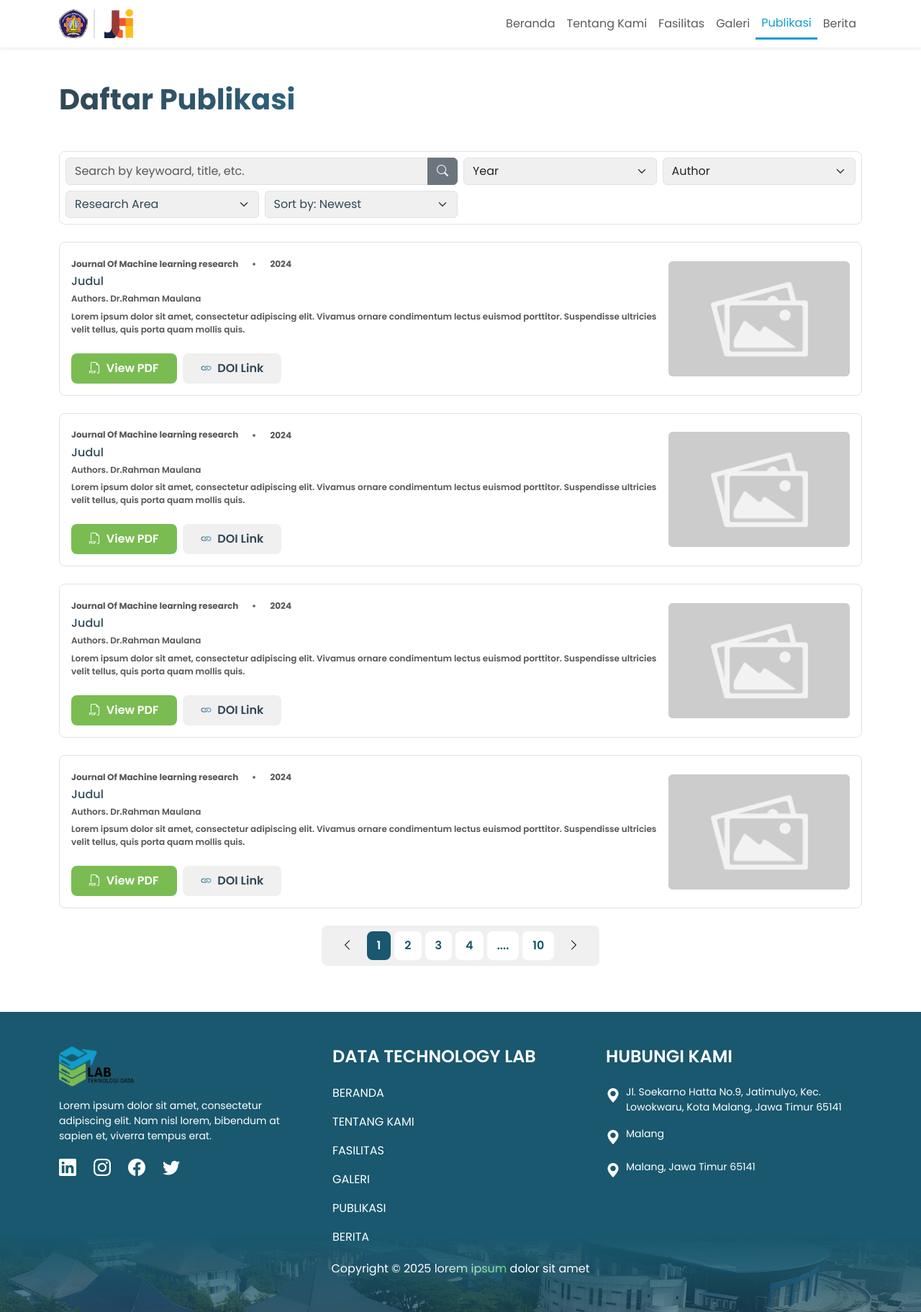
After one commit to 404GH0ST/PBL-Lab-DT, a PHP site: page /publications in a window 1280 px wide. The commit adds this page. Shown: the whole page at 72% size. Run offline with PHP 8.4, Linux system fonts and the light colour scheme.

Commit message:
feat: add publications page

```diff
--- a/app/Controllers/HomeController.php
+++ b/app/Controllers/HomeController.php
@@ -39,6 +39,13 @@ class HomeController extends Controller
         ]);
     }
 
+    public function publicationPage(Request $request): Response
+    {
+        return $this->view('publications', [
+            'title' => 'Publication - Profile Lab DT'
+        ]);
+    }
+
     public function loginPage(Request $request): Response
     {
         return $this->view('login', [
--- /dev/null
+++ b/app/Views/publications.php
@@ -0,0 +1,212 @@
+<section class="bg-white" style="min-height: 100vh;">
+    <div class="container py-5">
+        <h2 class="text-vision-gradient mb-5" style="font-size: 40px; font-weight: bold;">Daftar Publikasi
+        </h2>
+
+        <!-- Filters -->
+        <div class="p-2 border rounded-3">
+            <form action="">
+                <div class="row g-2">
+                    <!-- Search input -->
+                    <div class="col-lg-6">
+                        <div class="input-group">
+                            <input type="text" class="form-control" style="background-color: #F0F0F0;"
+                                placeholder="Search by keywoard, title, etc." aria-label="Search"
+                                aria-describedby="button-search">
+                            <button class="btn btn-secondary" type="submit" id="button-search">
+                                <i class="bi bi-search"></i>
+                            </button>
+                        </div>
+                    </div>
+                    <!-- Year Select Filter -->
+                    <div class="col-lg-3">
+                        <select class="form-select" aria-label="Year select" style="background-color: #F0F0F0;">
+                            <option value="" disabled="" selected>Year</option>
+                            <option value="2025">2025</option>
+                            <option value="2024">2024</option>
+                            <option value="2023">2023</option>
+                            <option value="2022">2022</option>
+                            <option value="2021">2021</option>
+                        </select>
+                    </div>
+                    <!-- Author Filter(nanti pake select2) -->
+                    <div class="col-lg-3">
+                        <select class="form-select" aria-label="Author select" style="background-color: #F0F0F0;">
+                            <option value="" disabled="" selected>Author</option>
+                            <option value="Fabrizio">Fabrizio</option>
+                            <option value="Romano">Romano</option>
+                        </select>
+                    </div>
+                    <!-- Research Area -->
+                    <div class="col-lg-3">
+                        <select class="form-select" aria-label="area select"
+                            style="background-color: #F0F0F0; color: #314755;">
+                            <option value="" disabled="" selected>Research Area</option>
+                            <option value="Malang">Malang</option>
+                            <option value="Jakarta">Jakarta</option>
+                        </select>
+                    </div>
+                    <!-- Created date -->
+                    <div class="col-lg-3">
+                        <select class="form-select" aria-label="created select"
+                            style="background-color: #F0F0F0; color: #314755;">
+                            <option value="" disabled="" selected>Sort by: Newest</option>
+                            <option value="Newest">Newest</option>
+                            <option value="Oldest">Oldest</option>
+                        </select>
+                    </div>
+                </div>
+            </form>
+        </div>
+
+        <div class="d-flex flex-column">
+            <div class="mt-4 border rounded-3 p-3">
+                <div class="d-flex flex-column flex-lg-row justify-content-between align-items-center gap-3">
+                    <div>
+                        <div class="d-flex align-items-center gap-2 fw-bold">
+                            <h2 class="fw-bold m-0" style="font-size: 12px; color: #575757;">Journal Of Machine learning
+                                research
+                            </h2>
+                            <img src="/assets/images/dot-bold.png" alt="" style="width: 28px; height: auto;">
+                            <p class="m-0" style="font-size: 12px; color: #575757;">2024</p>
+                        </div>
+                        <h2 class="all-text-gradient" style="font-size: 16px;">Judul</h2>
+                        <h2 class="fw-semibold" style="font-size: 12px; color: #575757;">Authors. Dr.Rahman Maulana</h2>
+                        <p class="fw-semibold" style="font-size: 12px; color: #575757;">Lorem ipsum dolor sit amet,
+                            consectetur adipiscing elit. Vivamus ornare condimentum lectus euismod porttitor.
+                            Suspendisse
+                            ultricies velit tellus, quis porta quam mollis quis.</p>
+                        <div class="d-flex align-items-center gap-2">
+                            <button class="btn mt-2 px-4 py-2 fw-semibold text-white animate-fade rounded-3"
+                                style="animation-delay: .4s; background: #7ABC52; width: fit-content;">
+                                <i class="bi bi-filetype-pdf fw-semibold me-1"></i>
+                                View PDF
+                            </button>
+                            <button class="btn mt-2 px-4 py-2 fw-semibold animate-fade rounded-3"
+                                style="animation-delay: .4s; background: #F0F0F0; width: fit-content; color: #314755;">
+                                <i class="bi bi-link fw-semibold me-1 all-text-gradient"></i>
+                                DOI Link
+                            </button>
+                        </div>
+                    </div>
+                    <img src="/assets/images/frame.png" alt="" style="width: 252px; height: 160px;" class="img-fluid">
+                </div>
+            </div>
+            <div class="mt-4 border rounded-3 p-3">
+                <div class="d-flex flex-column flex-lg-row justify-content-between align-items-center gap-3">
+                    <div>
+                        <div class="d-flex align-items-center gap-2 fw-bold">
+                            <h2 class="fw-bold m-0" style="font-size: 12px; color: #575757;">Journal Of Machine learning
+                                research
+                            </h2>
+                            <img src="/assets/images/dot-bold.png" alt="" style="width: 28px; height: auto;">
+                            <p class="m-0" style="font-size: 12px; color: #575757;">2024</p>
+                        </div>
+                        <h2 class="all-text-gradient" style="font-size: 16px;">Judul</h2>
+                        <h2 class="fw-semibold" style="font-size: 12px; color: #575757;">Authors. Dr.Rahman Maulana</h2>
+                        <p class="fw-semibold" style="font-size: 12px; color: #575757;">Lorem ipsum dolor sit amet,
+                            consectetur adipiscing elit. Vivamus ornare condimentum lectus euismod porttitor.
+                            Suspendisse
+                            ultricies velit tellus, quis porta quam mollis quis.</p>
+                        <div class="d-flex align-items-center gap-2">
+                            <button class="btn mt-2 px-4 py-2 fw-semibold text-white animate-fade rounded-3"
+                                style="animation-delay: .4s; background: #7ABC52; width: fit-content;">
+                                <i class="bi bi-filetype-pdf fw-semibold me-1"></i>
+                                View PDF
+                            </button>
+                            <button class="btn mt-2 px-4 py-2 fw-semibold animate-fade rounded-3"
+                                style="animation-delay: .4s; background: #F0F0F0; width: fit-content; color: #314755;">
+                                <i class="bi bi-link fw-semibold me-1 all-text-gradient"></i>
+                                DOI Link
+                            </button>
+                        </div>
+                    </div>
+                    <img src="/assets/images/frame.png" alt="" style="width: 252px; height: 160px;" class="img-fluid">
+                </div>
+            </div>
+            <div class="mt-4 border rounded-3 p-3">
+                <div class="d-flex flex-column flex-lg-row justify-content-between align-items-center gap-3">
+                    <div>
+                        <div class="d-flex align-items-center gap-2 fw-bold">
+                            <h2 class="fw-bold m-0" style="font-size: 12px; color: #575757;">Journal Of Machine learning
+                                research
+                            </h2>
+                            <img src="/assets/images/dot-bold.png" alt="" style="width: 28px; height: auto;">
+                            <p class="m-0" style="font-size: 12px; color: #575757;">2024</p>
+                        </div>
+                        <h2 class="all-text-gradient" style="font-size: 16px;">Judul</h2>
+                        <h2 class="fw-semibold" style="font-size: 12px; color: #575757;">Authors. Dr.Rahman Maulana</h2>
+                        <p class="fw-semibold" style="font-size: 12px; color: #575757;">Lorem ipsum dolor sit amet,
+                            consectetur adipiscing elit. Vivamus ornare condimentum lectus euismod porttitor.
+                            Suspendisse
+                            ultricies velit tellus, quis porta quam mollis quis.</p>
+                        <div class="d-flex align-items-center gap-2">
+                            <button class="btn mt-2 px-4 py-2 fw-semibold text-white animate-fade rounded-3"
+                                style="animation-delay: .4s; background: #7ABC52; width: fit-content;">
+                                <i class="bi bi-filetype-pdf fw-semibold me-1"></i>
+                                View PDF
+                            </button>
+                            <button class="btn mt-2 px-4 py-2 fw-semibold animate-fade rounded-3"
+                                style="animation-delay: .4s; background: #F0F0F0; width: fit-content; color: #314755;">
+                                <i class="bi bi-link fw-semibold me-1 all-text-gradient"></i>
+                                DOI Link
+                            </button>
+                        </div>
+                    </div>
+                    <img src="/assets/images/frame.png" alt="" style="width: 252px; height: 160px;" class="img-fluid">
+                </div>
+            </div>
+            <div class="mt-4 border rounded-3 p-3">
+                <div class="d-flex flex-column flex-lg-row justify-content-between align-items-center gap-3">
+                    <div>
+                        <div class="d-flex align-items-center gap-2 fw-bold">
+                            <h2 class="fw-bold m-0" style="font-size: 12px; color: #575757;">Journal Of Machine learning
+                                research
+                            </h2>
+                            <img src="/assets/images/dot-bold.png" alt="" style="width: 28px; height: auto;">
+                            <p class="m-0" style="font-size: 12px; color: #575757;">2024</p>
+                        </div>
+                        <h2 class="all-text-gradient" style="font-size: 16px;">Judul</h2>
+                        <h2 class="fw-semibold" style="font-size: 12px; color: #575757;">Authors. Dr.Rahman Maulana</h2>
+                        <p class="fw-semibold" style="font-size: 12px; color: #575757;">Lorem ipsum dolor sit amet,
+                            consectetur adipiscing elit. Vivamus ornare condimentum lectus euismod porttitor.
+                            Suspendisse
+                            ultricies velit tellus, quis porta quam mollis quis.</p>
+                        <div class="d-flex align-items-center gap-2">
+                            <button class="btn mt-2 px-4 py-2 fw-semibold text-white animate-fade rounded-3"
+                                style="animation-delay: .4s; background: #7ABC52; width: fit-content;">
+                                <i class="bi bi-filetype-pdf fw-semibold me-1"></i>
+                                View PDF
+                            </button>
+                            <button class="btn mt-2 px-4 py-2 fw-semibold animate-fade rounded-3"
+                                style="animation-delay: .4s; background: #F0F0F0; width: fit-content; color: #314755;">
+                                <i class="bi bi-link fw-semibold me-1 all-text-gradient"></i>
+                                DOI Link
+                            </button>
+                        </div>
+                    </div>
+                    <img src="/assets/images/frame.png" alt="" style="width: 252px; height: 160px;" class="img-fluid">
+                </div>
+            </div>
+        </div>
+
+
+        <!-- Pagination -->
+        <nav aria-label="Page navigation example">
+            <ul class="pagination justify-content-center align-items-center mx-auto mt-4 p-2 rounded-3 custom-pagination"
+                style="width: fit-content; background-color: #F0F0F0;">
+                <li class="page-item">
+                    <a class="page-link arrow" href="#"><i class="bi bi-chevron-left"></i></a>
+                </li>
+                <li class="page-item active"><a class="page-link" href="#">1</a></li>
+                <li class="page-item"><a class="page-link" href="#">2</a></li>
+                <li class="page-item"><a class="page-link" href="#">3</a></li>
+                <li class="page-item"><a class="page-link" href="#">4</a></li>
+                <li class="page-item"><a class="page-link" href="#">....</a></li>
+                <li class="page-item"><a class="page-link" href="#">10</a></li>
+                <li class="page-item">
+                    <a class="page-link arrow" href="#"><i class="bi bi-chevron-right"></i></a>
+                </li>
+            </ul>
+        </nav>
+</section>
--- a/routes/web.php
+++ b/routes/web.php
@@ -18,6 +18,7 @@ $router = $app->router();
 $router->get('/', [HomeController::class, 'index']);
 $router->get('/about', [HomeController::class, 'about']);
 $router->get('/gallery', [HomeController::class, 'galleryPage']);
+$router->get('/publications', [HomeController::class, 'publicationPage']);
 $router->get('/login', [HomeController::class, 'loginPage']);
 
 // ============================================
```
Also changed, not shown: public/assets/images/dot-bold.png (added), public/assets/images/frame.png (added).
